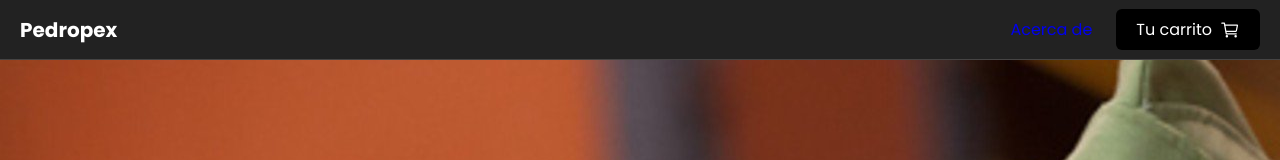
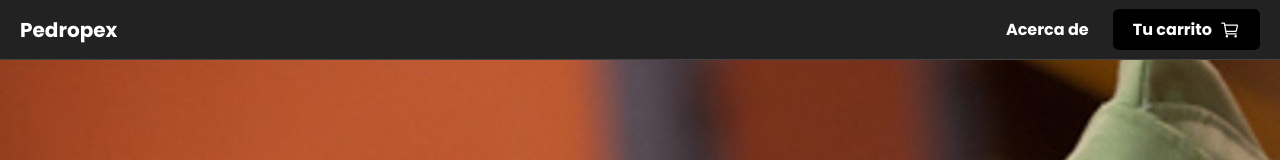
Before and after one commit to moisescisneros298/P28-gridCard, a plain HTML site: page index.html in a window 1280 px wide. Shown: the top 160 px of the page. Drawn offline with nearby package versions, Linux system fonts and the light colour scheme.

Commit message:
terminando el header

```diff
--- a/css/styles.scss
+++ b/css/styles.scss
@@ -9,6 +9,10 @@
 body {
     background-color: rgb(34, 34, 34);
     color: #fff;
+}
+a {
+    color: inherit;
+    font-weight: bold;
 }
 .header {
     border-bottom: 1px solid #454444;
```
Also changed, not shown: css/styles.css, 1 other file.
